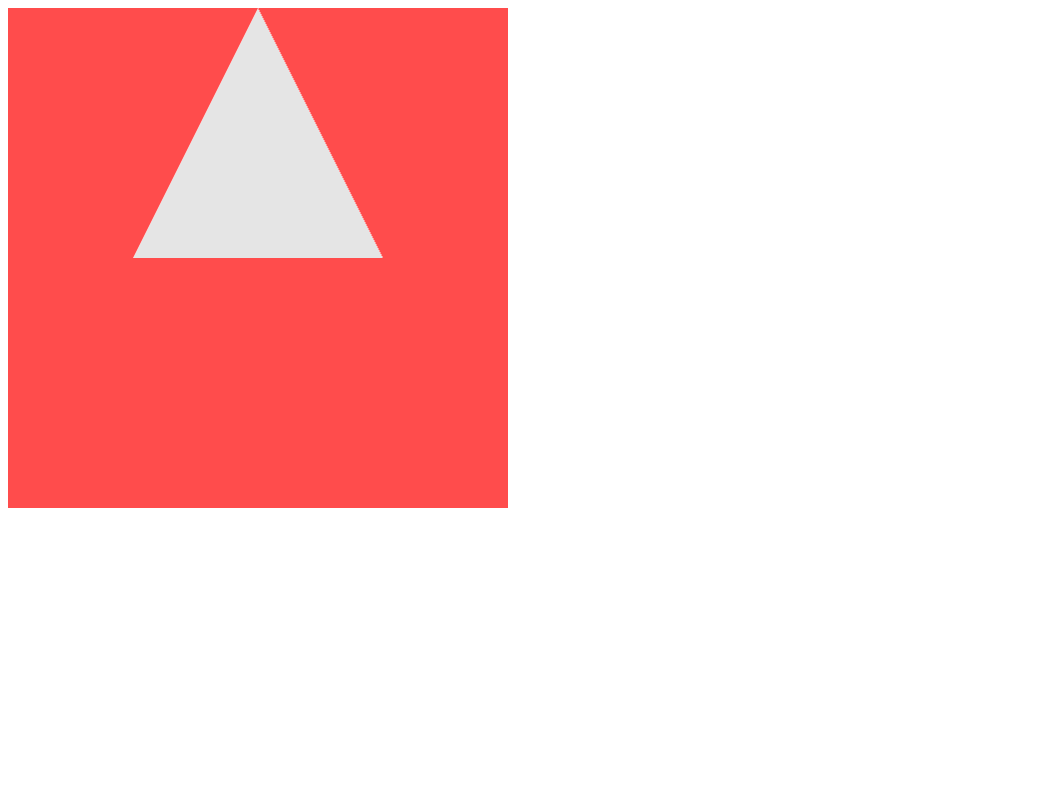
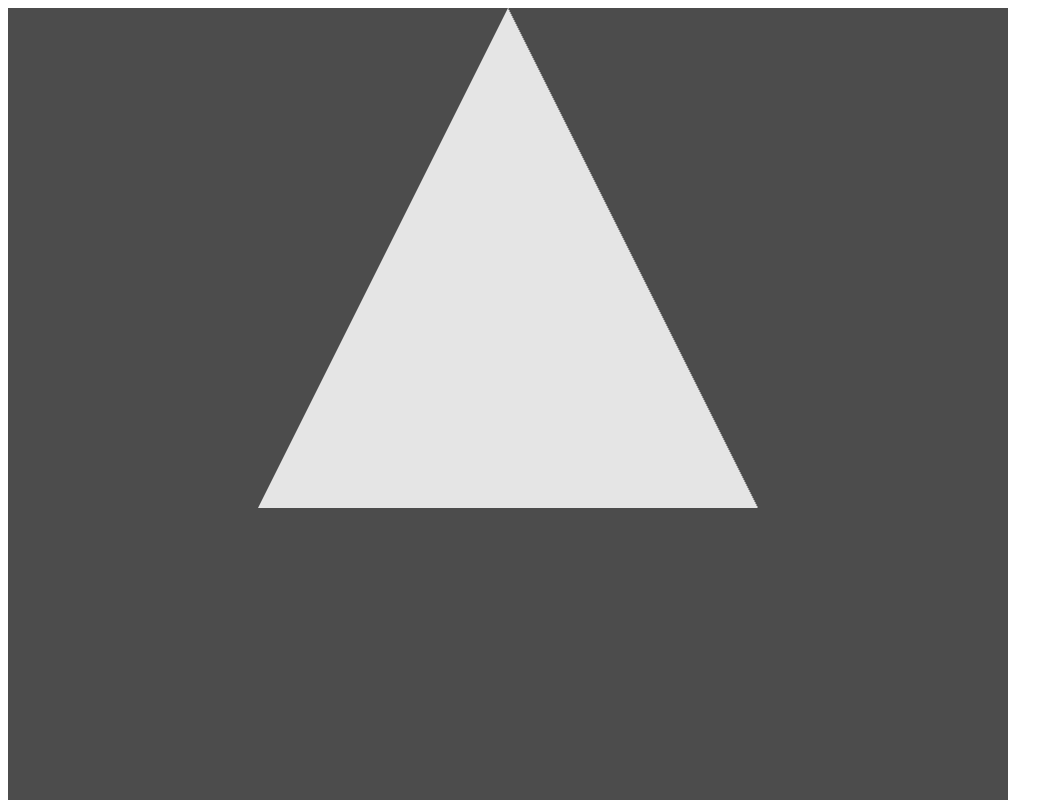
Before and after one commit to joshmontoya/WebGL_Projects, a plain HTML site: page Project_2/index.html in a window 1280 px wide. Shown: the top 800 px of the page, without its empty margins (0-1063 px from the left). Drawn offline with Linux system fonts and the light colour scheme.

Commit message:
Update index.html

```diff
--- a/Project_2/index.html
+++ b/Project_2/index.html
@@ -1,7 +1,7 @@
 <!DOCTYPE html>
 <html>
     <body>
-        <canvas width = "500" height = "500" id = "my_Canvas"></canvas>
+        <canvas width = "1000" height = "1000" id = "my_Canvas"></canvas>
 
         <script>
             /* Step1: Prepare the canvas and get WebGL context */
@@ -85,7 +85,7 @@
             /* Step5: Drawing the required object (triangle) */
 
             // Clear the canvas
-            gl.clearColor(1.3, 0.0, 0.0, 0.7);
+            gl.clearColor(0.0, 0.0, 0.0, 0.7);
 
             // Enable the depth test
             gl.enable(gl.DEPTH_TEST);
```
